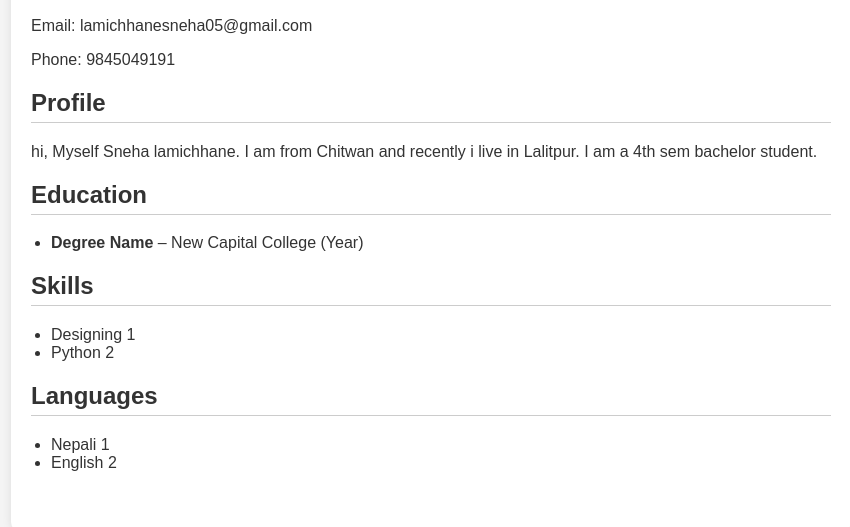
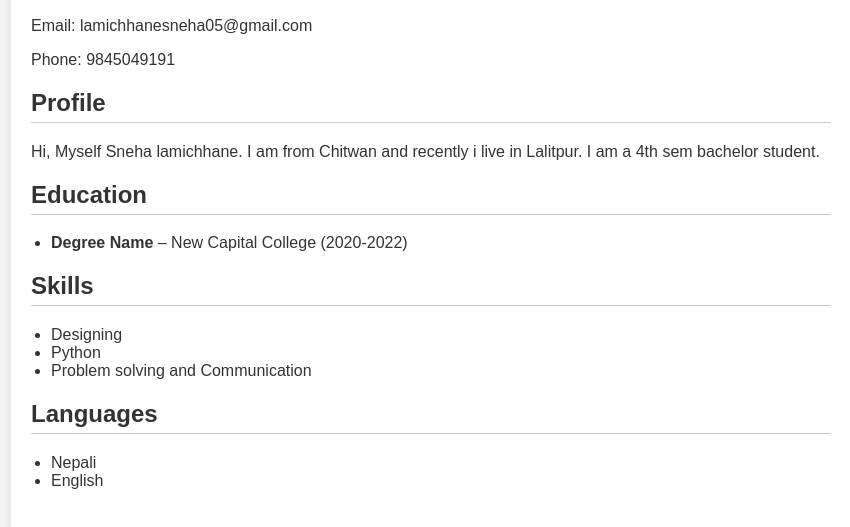
Before and after one commit to snehalamichhane1224/Website, a plain HTML site: page index.html in a window 1280 px wide. Shown: the part 177-704 px from the top of the page, without its empty margins (209-1059 px from the left). Drawn offline with Linux system fonts and the light colour scheme.

Commit message:
Update index.html

```diff
--- a/index.html
+++ b/index.html
@@ -41,25 +41,26 @@
     <p>Phone: 9845049191</p>
 
     <h2>Profile</h2>
-    <p> hi, Myself Sneha lamichhane. I am from Chitwan and recently i live in Lalitpur. I am a 4th sem bachelor student. </p>
+    <p> Hi, Myself Sneha lamichhane. I am from Chitwan and recently i live in Lalitpur. I am a 4th sem bachelor student. </p>
     <h2>Education</h2>
     <ul>
-      <li><strong>Degree Name</strong> – New Capital College (Year)</li>
+      <li><strong>Degree Name</strong> – New Capital College (2020-2022)</li>
     </ul>
 
 
 
     <h2>Skills</h2>
     <ul>
-      <li>Designing 1</li>
-      <li>Python 2</li>
+      <li>Designing </li>
+      <li>Python </li>
+      <li>Problem solving and Communication</li>
 
     </ul>
 
     <h2>Languages</h2>
     <ul>
-      <li>Nepali 1</li>
-      <li>English 2</li>
+      <li>Nepali </li>
+      <li>English </li>
     </ul>
 
     <p style="text-align:center; margin-top:40px;"></p>
```
